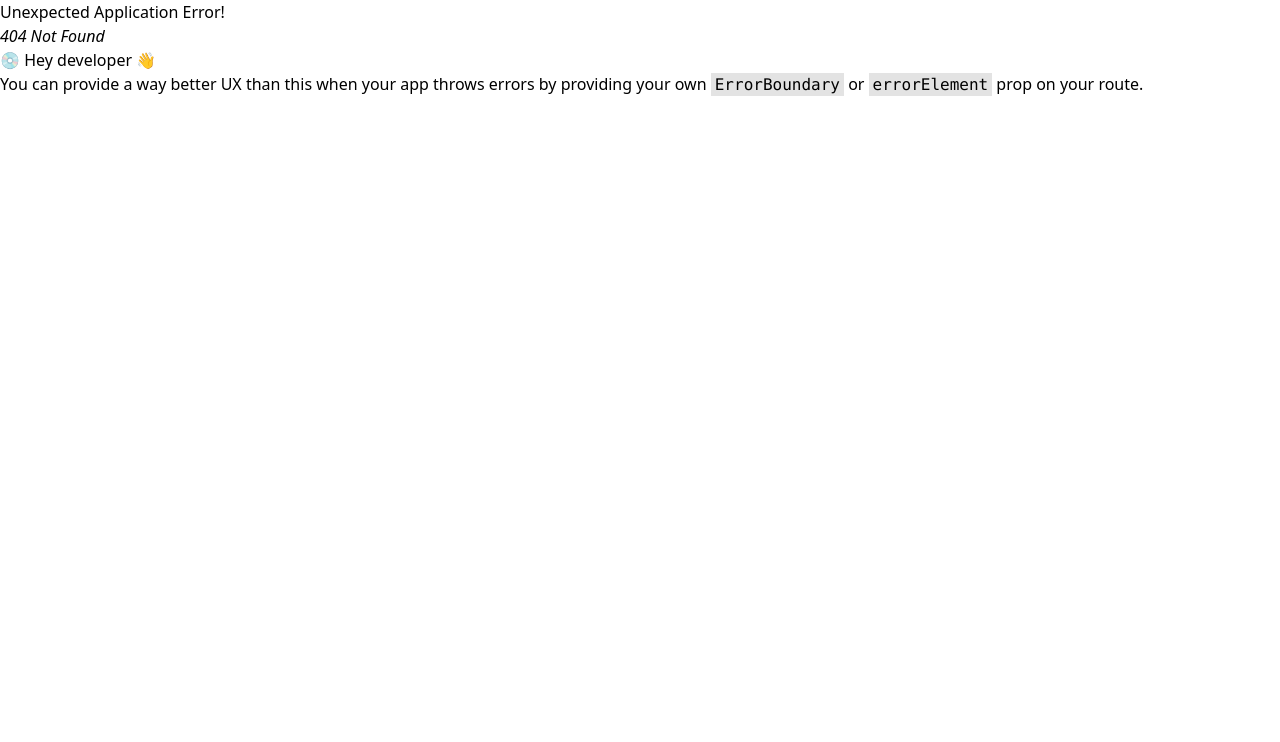
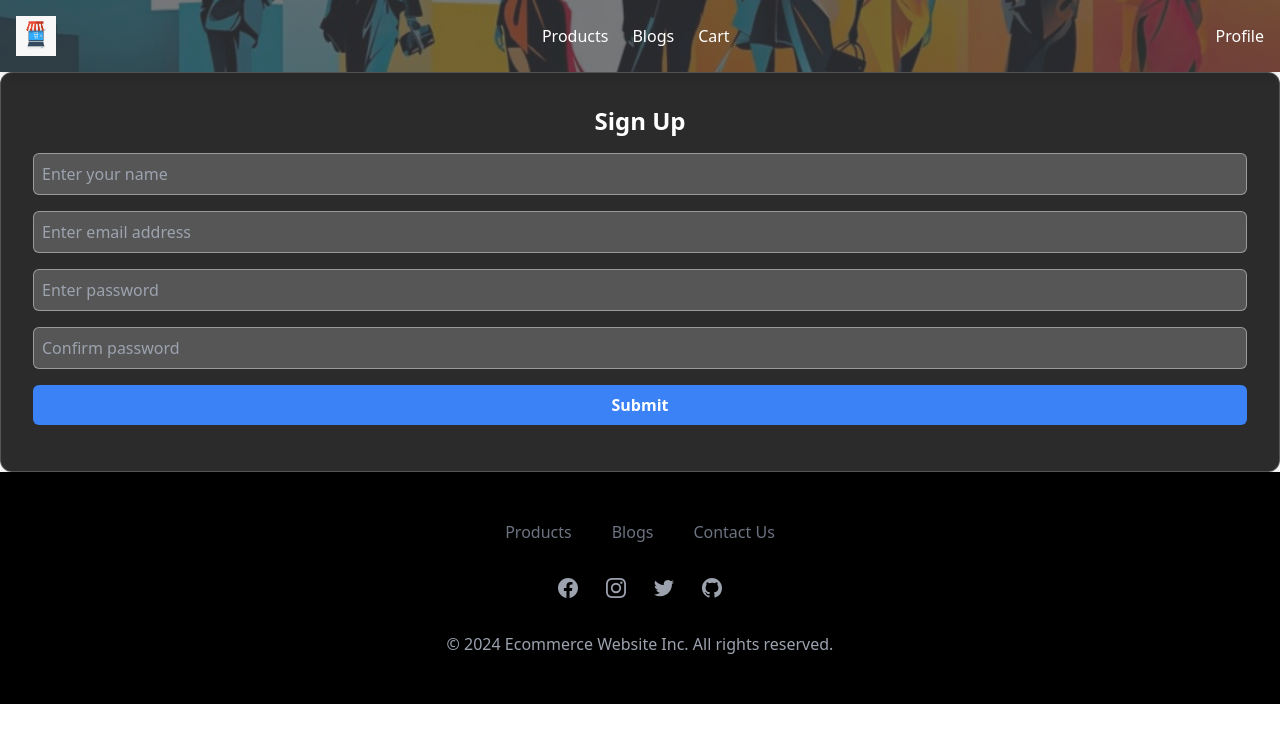
Before and after one commit to hard-to-smart/Ecommerce-ADT, a React (Vite) app: page /register in a window 1280 px wide. Before the commit this address had no page. Shown: the top 742 px of the page. Built offline with nearby package versions, Linux system fonts and the light colour scheme.

Commit message:
auth complete

```diff
--- a/package.json
+++ b/package.json
@@ -12,12 +12,14 @@
   "dependencies": {
     "@reduxjs/toolkit": "^2.2.8",
     "axios": "^1.7.7",
+    "firebase": "^10.14.0",
     "formik": "^2.4.6",
     "react": "^18.3.1",
     "react-dom": "^18.3.1",
     "react-icons": "^5.3.0",
     "react-redux": "^9.1.2",
-    "react-router-dom": "^6.26.2"
+    "react-router-dom": "^6.26.2",
+    "react-toastify": "^10.0.5"
   },
   "devDependencies": {
     "@eslint/js": "^9.11.1",
--- a/src/components/BlogCard.jsx
+++ b/src/components/BlogCard.jsx
@@ -2,11 +2,11 @@ import React from 'react'
 
 const BlogCard = () => {
   return (
-    <div className='flex flex-col justify-center items-center min-h-screen bg-gray-50'>
-    <div className="bg-white shadow-md hover:scale-105 hover:shadow-xl duration-500 rounded-xl">
-      <h1 className=''>here comes your title</h1>
-      <p className=''>Lorem ipsum dolor sit amet consectetur adipisicing elit. Natus non cumque impedit quae cupiditate libero consequuntur fugit rerum quia soluta!</p>
-    <button className='px-2 py-2 bg-red-300 rounded-[50px]'>Read More</button>
+    <div className='flex flex-col justify-center items-center min-h-screen bg-gray-50 w-[600px] h-[500px] px-2 py-2' >
+    <div className="bg-white shadow-md hover:scale-105 hover:shadow-xl duration-500 rounded-xl ">
+      <h1 className='mb-2'>here comes your title</h1>
+      <p className='mb-2'>Lorem ipsum dolor sit amet consectetur adipisicing elit. Natus non cumque impedit quae cupiditate libero consequuntur fugit rerum quia soluta!</p>
+    <button className='px-2 py-2 bg-red-300 rounded-[50px]mb-2'>Read More</button>
    </div>
     </div>
   )
--- a/src/components/Login.jsx
+++ b/src/components/Login.jsx
@@ -1,4 +1,7 @@
+import { signInWithEmailAndPassword } from "firebase/auth";
 import { Formik, Form, Field, ErrorMessage } from "formik";
+import { auth } from "../firebase/firebase";
+import {toast, ToastContainer } from "react-toastify";
 
 const Login = () => {
   const validate = (values) => {
@@ -20,8 +23,15 @@ const Login = () => {
     return errors;
   };
 
-  const handleSubmit = (values) => {
-    console.log(values);
+  const handleSubmit = async(values) => {
+    try {
+      await signInWithEmailAndPassword(auth,values.email,values.password)
+      toast.success("login successful!");
+      console.log("login succesfull")
+    } catch (error) {
+
+    }
+
   };
 
   return (
@@ -74,6 +84,7 @@ const Login = () => {
             </Form>
           )}
         </Formik>
+        <ToastContainer/>
       </section>
   );
 };
--- a/src/components/Register.jsx
+++ b/src/components/Register.jsx
@@ -1,15 +1,20 @@
-import { Formik, Form, Field, ErrorMessage } from "formik";
+import { createUserWithEmailAndPassword, updateProfile } from "firebase/auth";
+import { Formik, Form, Field } from "formik";
+import { auth, db } from "../firebase/firebase";
+import { setDoc, doc } from "firebase/firestore";
+import { toast, ToastContainer } from 'react-toastify';
+import 'react-toastify/dist/ReactToastify.css';
 
 const Register = () => {
   const validate = (values) => {
     const errors = {};
-    if (!values.name) {
-      errors.name = 'Name is required';
+    if (!values.fullName) {
+      errors.fullName = 'Name is required';
     }
 
     if (!values.email) {
       errors.email = 'Email is required';
-    } else if (!values.email.match(/^[^\s@]+@[^\s@]+\.[^\s@]{2,}$/))  {
+    } else if (!values.email.match(/^[^\s@]+@[^\s@]+\.[^\s@]{2,}$/)) {
       errors.email = 'Invalid email address';
     }
 
@@ -22,44 +27,60 @@ const Register = () => {
     if (!values.confirmPassword) {
       errors.confirmPassword = 'Confirm password is required';
     } else if (values.confirmPassword !== values.password) {
-      errors.confirmPassword = 'Passwords dont match';
+      errors.confirmPassword = 'Passwords don’t match';
     }
 
     return errors;
   };
 
-  const handleSubmit = (values) => {
-    console.log(values);
+  const handleSubmit = async (values, { setSubmitting }) => {
+    try {
+      const userCredential = await createUserWithEmailAndPassword(auth, values.email, values.password);
+      const user = userCredential.user;
+
+      await updateProfile(user, {
+        displayName: values.fullName,
+      });
+      console.log(user, "user data");
+
+      if (user) {
+        await setDoc(doc(db, "Users", user.uid), {
+          email: user.email,
+          fullName: user.displayName,
+        });
+      }
+      toast.success("Registration successful!");
+    } catch (error) {
+      console.error("Registration error:", error.message);
+      toast.error("Registration failed. Please try again.");
+    } finally {
+      setSubmitting(false);
+    }
   };
 
   return (
-
     <section
       className="relative p-8 min-w-[350px] w-full min-h-[400px] rounded-xl shadow-lg border border-white/20"
       style={{
         backdropFilter: "blur(3px) saturate(162%)",
-          backgroundColor: "rgba( 0, 0, 0, 0.83)",
+        backgroundColor: "rgba(0, 0, 0, 0.83)",
       }}
     >
       <h2 className="text-2xl font-bold text-white mb-4 text-center">Sign Up</h2>
       <Formik
-          initialValues={{ name: "", email: "", password: "", confirmPassword: "" }}
+        initialValues={{ fullName: "", email: "", password: "", confirmPassword: "" }}
         validate={validate}
-          onSubmit={(values, { setSubmitting }) => {
-            handleSubmit(values);
-            setSubmitting(false);
-          }}
+        onSubmit={handleSubmit}
       >
         {({ isSubmitting }) => (
           <Form>
             <div className="mb-4">
               <Field
                 type="text"
-                  name="name"
+                name="fullName"
                 placeholder="Enter your name"
                 className="w-full p-2 rounded-md bg-white/20 border border-white/40 focus:outline-none focus:border-blue-500"
               />
-                <ErrorMessage name="name" component="div" className="text-red-500 text-sm mt-1" />
             </div>
             <div className="mb-4">
               <Field
@@ -68,7 +89,6 @@ const Register = () => {
                 placeholder="Enter email address"
                 className="w-full p-2 rounded-md bg-white/20 border border-white/40 focus:outline-none focus:border-blue-500"
               />
-                <ErrorMessage name="email" component="div" className="text-red-500 text-sm mt-1" />
             </div>
             <div className="mb-4">
               <Field
@@ -77,7 +97,6 @@ const Register = () => {
                 placeholder="Enter password"
                 className="w-full p-2 rounded-md bg-white/20 border border-white/40 focus:outline-none focus:border-blue-500"
               />
-                <ErrorMessage name="password" component="div" className="text-red-500 text-sm mt-1" />
             </div>
             <div className="mb-4">
               <Field
@@ -86,7 +105,6 @@ const Register = () => {
                 placeholder="Confirm password"
                 className="w-full p-2 rounded-md bg-white/20 border border-white/40 focus:outline-none focus:border-blue-500"
               />
-                <ErrorMessage name="confirmPassword" component="div" className="text-red-500 text-sm mt-1" />
             </div>
             <button
               type="submit"
@@ -98,6 +116,7 @@ const Register = () => {
           </Form>
         )}
       </Formik>
+      <ToastContainer />
     </section>
   );
 };
--- /dev/null
+++ b/src/firebase/firebase.js
@@ -0,0 +1,26 @@
+// Import the functions you need from the SDKs you need
+import { initializeApp } from "firebase/app";
+import { getAnalytics } from "firebase/analytics";
+import { getAuth } from "firebase/auth";
+import { getFirestore } from "firebase/firestore";
+// TODO: Add SDKs for Firebase products that you want to use
+// https://firebase.google.com/docs/web/setup#available-libraries
+
+// Your web app's Firebase configuration
+// For Firebase JS SDK v7.20.0 and later, measurementId is optional
+const firebaseConfig = {
+  apiKey: "AIzaSyDIjKA-yHW5-YuHFDnkv_BDaRmQ1YgBYNM",
+  authDomain: "ecommerce-adt.firebaseapp.com",
+  projectId: "ecommerce-adt",
+  storageBucket: "ecommerce-adt.appspot.com",
+  messagingSenderId: "460877846924",
+  appId: "1:460877846924:web:1ace55e3fc88ff864b9ea9",
+  measurementId: "G-R5GDF1DYLQ"
+};
+
+// Initialize Firebase
+const app = initializeApp(firebaseConfig);
+const analytics = getAnalytics(app);
+export const auth=getAuth();
+export const db=getFirestore(app)
+export default app
--- a/src/router/AllRoutes.jsx
+++ b/src/router/AllRoutes.jsx
@@ -10,6 +10,7 @@ import BlogsWrapper from "../wrapper/BlogsWrapper";
 import ProtectedRoute from "../pages/ProtectedRoute";
 import Cart from "../pages/Cart";
 import Login from "../components/Login";
+import Register from "../components/Register";
 
 
 const router=createBrowserRouter([
@@ -55,6 +56,10 @@ const router=createBrowserRouter([
                 element:<Login/>
             },
             {
+                path:'/register',
+                element:<Register/>
+            },
+            {
                 path:'/',
                 element:<ProtectedRoute/>,
                 children:[
```
Also changed, not shown: 1 other file (tests, documents, lock files or other folders). Lines whose indentation alone changed are shown as unchanged.
